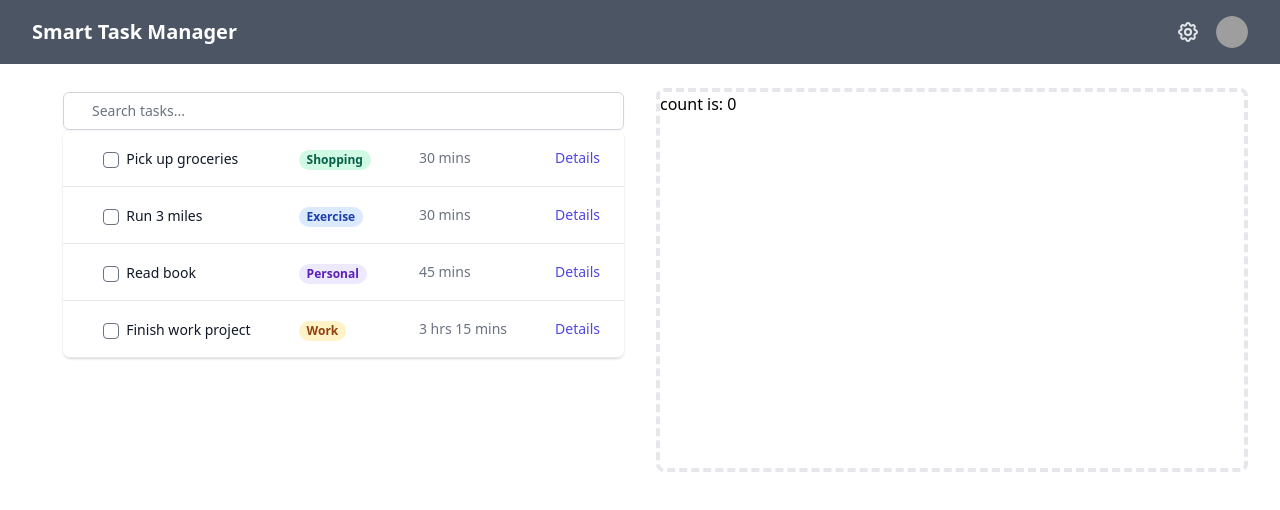
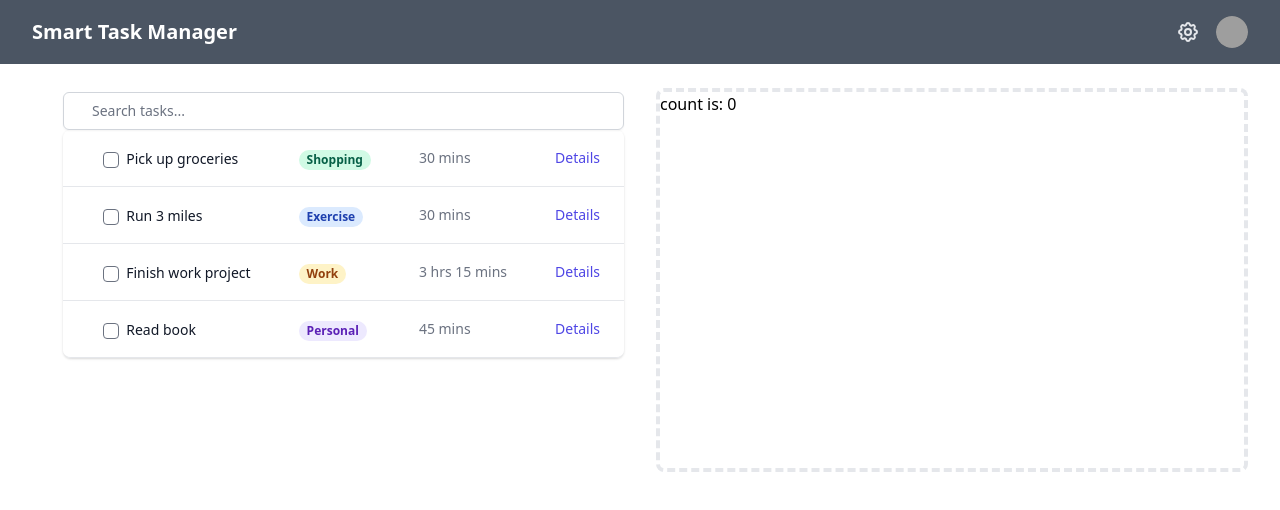
Before and after one commit to chase-mortensen/smart-task-manager, a Vue app in the folder smart-task-manager-app/: page / in a window 1280 px wide. Shown: the top 510 px of the page. Built offline with nearby package versions, Linux system fonts and the light colour scheme; grey boxes are pictures that could not be loaded.

Commit message:
still work to be done with vuex, but this is a semi-working state. I'm also realizing I probably need to be handling reactivity in a totally different way.

```diff
--- a/smart-task-manager-app/src/components/TaskList.vue
+++ b/smart-task-manager-app/src/components/TaskList.vue
@@ -12,7 +12,8 @@
         >
           <table class="min-w-full divide-y divide-gray-200">
             <tbody class="bg-white divide-y divide-gray-200">
-              <TaskListItem v-for="task in tasks" :key="task.id" :task="task" />
+              <TaskListItem v-for="task in this.$store.getters.incompleteTasks" :key="task.id" :task="task" />
+              <TaskListItem v-for="task in this.$store.getters.completeTasks" :key="task.id" :task="task" />
             </tbody>
           </table>
         </div>
--- a/smart-task-manager-app/src/components/TaskListItem.vue
+++ b/smart-task-manager-app/src/components/TaskListItem.vue
@@ -3,12 +3,8 @@
     <td class="px-3 sm:px-6 py-4 whitespace-nowrap">
       <div class="flex items-center">
         <div class="ml-4">
-          <span v-if="task.state">
-            <input type="checkbox" v-model="task.state" class="rounded" checked>
-          </span>
-          <span v-if="!task.state">
-            <input type="checkbox" v-model="task.state" class="rounded">
-          </span>
+          <!-- {{ this.isComplete(task.id) }}? -->
+            <input type="checkbox" @click="this.$store.commit('switchCompletion', task.id)" class="rounded">
           <span class="text-sm font-medium text-gray-900">
             &nbsp;{{ task.name }}
           </span>
@@ -56,6 +52,12 @@ const state = reactive({
       console.log("innerWidth: ", this.innerWidth)
     })
   },
+  methods: {
+    isComplete (id) {
+      return $store.state.tasks.find(t => t.id == id).isComplete
+    },
+  }
 })
 
+
 </script>
--- a/smart-task-manager-app/src/main.js
+++ b/smart-task-manager-app/src/main.js
@@ -8,19 +8,36 @@ import './index.css'
 const store = createStore({
   state () {
     return {
-      count: 0
-      // tasks: [
-      //   { id: 1, name: 'Pick up groceries', type: 'Shopping', duration: 30, recurring: false, has_deadline: false, can_be_split: false, person_id: 1, state: 0 },
-      //   { id: 2, name: 'Run 3 miles', type: 'Exercise', duration: 30, recurring: true, has_deadline: false, can_be_split: true, person_id: 1, state: 0 },
-      //   { id: 3, name: 'Read book', type: 'Personal', duration: 45, recurring: true, has_deadline: false, can_be_split: true, person_id: 1, state: 1 },
-      //   { id: 3, name: 'Finish work project', type: 'Work', duration: 195, recurring: false, has_deadline: true, can_be_split: true, person_id: 1, state: 0 },
-      // ]
+      count: 0,
+      tasks: [
+        { id: 1, name: 'Pick up groceries', type: 'Shopping', duration: 30, recurring: false, has_deadline: false, can_be_split: false, person_id: 1, state: 0, isComplete: false },
+        { id: 2, name: 'Run 3 miles', type: 'Exercise', duration: 30, recurring: true, has_deadline: false, can_be_split: true, person_id: 1, state: 0, isComplete: false },
+        { id: 3, name: 'Read book', type: 'Personal', duration: 45, recurring: true, has_deadline: false, can_be_split: true, person_id: 1, state: 1, isComplete: true },
+        { id: 4, name: 'Finish work project', type: 'Work', duration: 195, recurring: false, has_deadline: true, can_be_split: true, person_id: 1, state: 0, isComplete: false },
+      ]
     }
   },
   mutations: {
     increment (state) {
       state.count++
+    },
+    switchCompletion (state, id) {
+      console.log('switching completion...')
+      state.tasks.filter(task => task.id == id).isComplete = !state.tasks.filter(task => task.id == id).isComplete
     }
+  },
+  getters: {
+    incompleteTasks (state) {
+      return state.tasks.filter(task => !task.isComplete)
+    },
+    completeTasks (state) {
+      return state.tasks.filter(task => task.isComplete)
+    },
+    // taskCompletionStatus (state, id) {
+    //   // console.log('in taskCompletionStatus... ', state.tasks.find(task => task.id == id).isComplete, state.tasks.find(task => task.id == id))
+    //   // return state.tasks.find(task => task.id == id).isComplete
+    //   return true
+    // }
   }
 })
 
```
